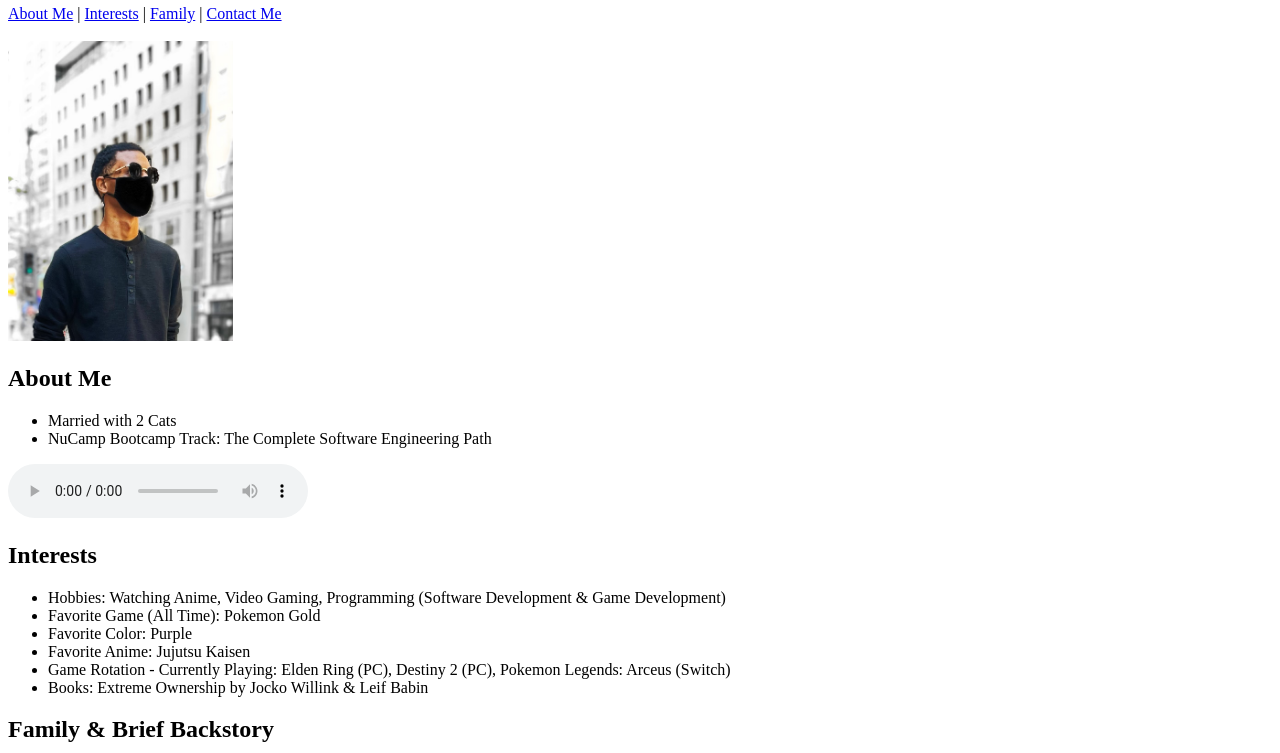
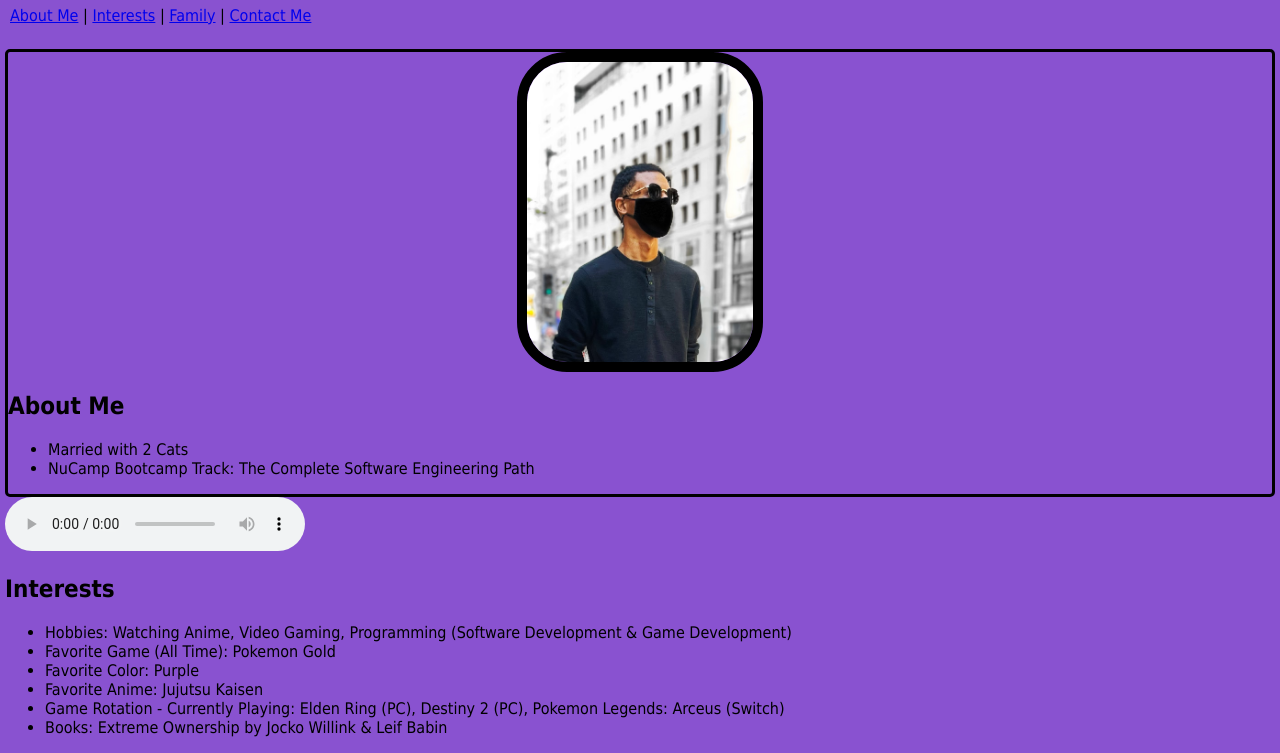
Before and after one commit to datwonamitchell/profile, a plain HTML site: page profile.html in a window 1280 px wide. Shown: the part 75-828 px from the top of the page. Drawn offline with Linux system fonts and the light colour scheme.

Commit message:
css update
added styles to my profile body, profile image w/ a new html id, aboutme and nav styles.

```diff
--- /dev/null
+++ b/css/profilestyles.css
@@ -0,0 +1,24 @@
+body {
+  background: #8952d0;
+  font-family: Tahoma, Arial, sans-serif;
+  margin: 10px 5px 15px;
+}
+
+#profileimage {
+  border: 10px solid black;
+  display: block;
+  margin-left: auto;
+  margin-right: auto;
+  margin-bottom: 1%;
+  height: 300px;
+  border-radius: 50px;
+}
+
+#AboutMe {
+  border: 3px solid;
+  border-radius: 5px;
+}
+
+nav {
+  margin: 5px;
+}
--- a/profile.html
+++ b/profile.html
@@ -5,6 +5,7 @@
     <title>Profile - Datwon A. Mitchell</title>
     <meta name="description" content="">
     <meta name="viewport" content="width=device-width, initial-scale=1">
+    <link rel="stylesheet" href="css/profilestyles.css" />
   </head>
   <body>
     <h1>Profile - Datwon A. Mitchell</h1>
@@ -13,7 +14,7 @@
     </nav>
     <br>
     <section id ="AboutMe">
-      <img src="images/profilepic.jpg" alt="Datwon's Profile Picture" height="300" />
+      <img id="profileimage" src="images/profilepic.jpg" alt="Datwon's Profile Picture" />
       <h2>About Me</h2>
         <ul>
           <li>Married with 2 Cats</li>
```
